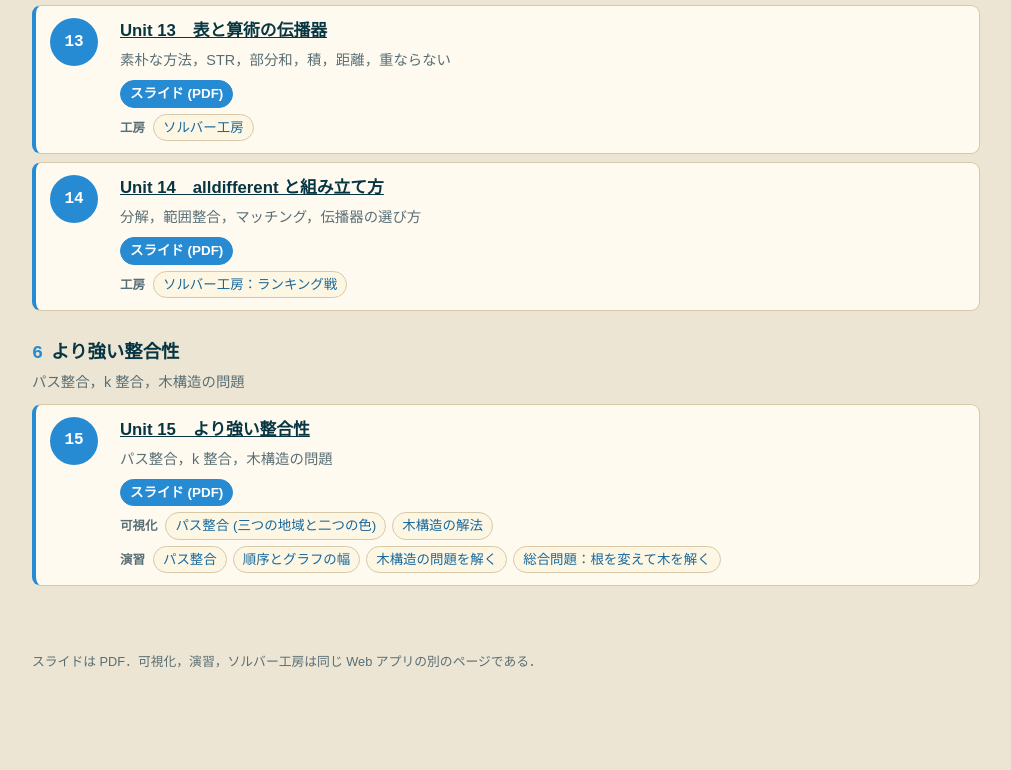
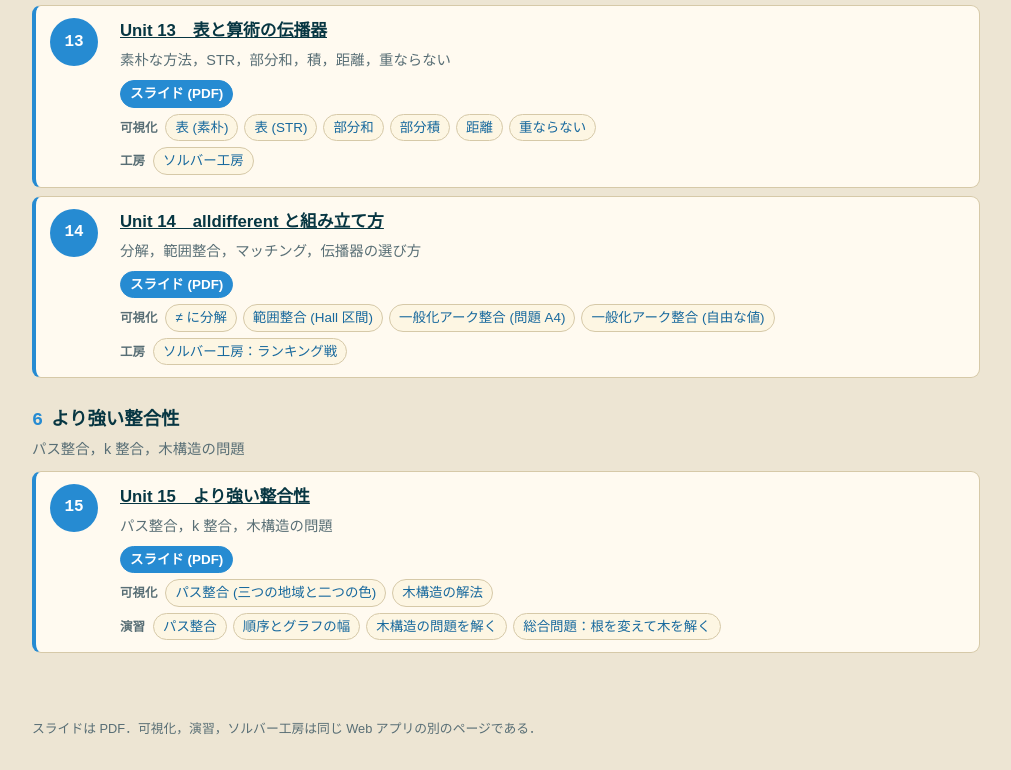
Before and after one commit to TakehideSoh/csp-units, a plain HTML site: page index.html in a window 1280 px wide. Shown: the part 3286-4056 px from the top of the page, without its empty margins (134-1145 px from the left). Before the commit the page ends 3989 px from the top, so only its background shows below. Drawn offline with Linux system fonts and the light colour scheme.

Commit message:
Index: link the new propagator visualizations from Units 13 and 14
Co-Authored-By: Claude Opus 5.5 <noreply@anthropic.com>

```diff
--- a/index.html
+++ b/index.html
@@ -83,8 +83,8 @@ footer { max-width: 980px; margin: 0 auto; padding: 0 16px 30px; color: var(--mu
 </section>
 <section class="group"><h2><span>5</span>伝播器のしくみ</h2><p>ソルバーの部品としての伝播器を一つずつ見る</p>
 <article class="unit" id="unit12"><div class="num">12</div><h3><a href="slides/unit12.pdf">Unit 12　ソルバーを部品で組む</a></h3><p class="desc">探索の骨組み，ワーク，制約の分解</p><div class="links"><div class="row"><a class="pdf" href="slides/unit12.pdf">スライド (PDF)</a></div><div class="row"><b>工房</b><a href="https://lect-krr-csp-demo-fae090bf6ba5.herokuapp.com/garage.html">ソルバー工房：ミッション 1 から</a></div></div></article>
-<article class="unit" id="unit13"><div class="num">13</div><h3><a href="slides/unit13.pdf">Unit 13　表と算術の伝播器</a></h3><p class="desc">素朴な方法，STR，部分和，積，距離，重ならない</p><div class="links"><div class="row"><a class="pdf" href="slides/unit13.pdf">スライド (PDF)</a></div><div class="row"><b>工房</b><a href="https://lect-krr-csp-demo-fae090bf6ba5.herokuapp.com/garage.html">ソルバー工房</a></div></div></article>
-<article class="unit" id="unit14"><div class="num">14</div><h3><a href="slides/unit14.pdf">Unit 14　alldifferent と組み立て方</a></h3><p class="desc">分解，範囲整合，マッチング，伝播器の選び方</p><div class="links"><div class="row"><a class="pdf" href="slides/unit14.pdf">スライド (PDF)</a></div><div class="row"><b>工房</b><a href="https://lect-krr-csp-demo-fae090bf6ba5.herokuapp.com/garage.html">ソルバー工房：ランキング戦</a></div></div></article>
+<article class="unit" id="unit13"><div class="num">13</div><h3><a href="slides/unit13.pdf">Unit 13　表と算術の伝播器</a></h3><p class="desc">素朴な方法，STR，部分和，積，距離，重ならない</p><div class="links"><div class="row"><a class="pdf" href="slides/unit13.pdf">スライド (PDF)</a></div><div class="row"><b>可視化</b><a href="https://lect-krr-csp-demo-fae090bf6ba5.herokuapp.com/index.html?pv=tnaive">表 (素朴)</a><a href="https://lect-krr-csp-demo-fae090bf6ba5.herokuapp.com/index.html?pv=str">表 (STR)</a><a href="https://lect-krr-csp-demo-fae090bf6ba5.herokuapp.com/index.html?pv=sum">部分和</a><a href="https://lect-krr-csp-demo-fae090bf6ba5.herokuapp.com/index.html?pv=prod">部分積</a><a href="https://lect-krr-csp-demo-fae090bf6ba5.herokuapp.com/index.html?pv=absdiff">距離</a><a href="https://lect-krr-csp-demo-fae090bf6ba5.herokuapp.com/index.html?pv=disj">重ならない</a></div><div class="row"><b>工房</b><a href="https://lect-krr-csp-demo-fae090bf6ba5.herokuapp.com/garage.html">ソルバー工房</a></div></div></article>
+<article class="unit" id="unit14"><div class="num">14</div><h3><a href="slides/unit14.pdf">Unit 14　alldifferent と組み立て方</a></h3><p class="desc">分解，範囲整合，マッチング，伝播器の選び方</p><div class="links"><div class="row"><a class="pdf" href="slides/unit14.pdf">スライド (PDF)</a></div><div class="row"><b>可視化</b><a href="https://lect-krr-csp-demo-fae090bf6ba5.herokuapp.com/index.html?pv=adneq">≠ に分解</a><a href="https://lect-krr-csp-demo-fae090bf6ba5.herokuapp.com/index.html?pv=adbounds">範囲整合 (Hall 区間)</a><a href="https://lect-krr-csp-demo-fae090bf6ba5.herokuapp.com/index.html?pv=adgac">一般化アーク整合 (問題 A4)</a><a href="https://lect-krr-csp-demo-fae090bf6ba5.herokuapp.com/index.html?pv=adgacfree">一般化アーク整合 (自由な値)</a></div><div class="row"><b>工房</b><a href="https://lect-krr-csp-demo-fae090bf6ba5.herokuapp.com/garage.html">ソルバー工房：ランキング戦</a></div></div></article>
 </section>
 <section class="group"><h2><span>6</span>より強い整合性</h2><p>パス整合，k 整合，木構造の問題</p>
 <article class="unit" id="unit15"><div class="num">15</div><h3><a href="slides/unit15.pdf">Unit 15　より強い整合性</a></h3><p class="desc">パス整合，k 整合，木構造の問題</p><div class="links"><div class="row"><a class="pdf" href="slides/unit15.pdf">スライド (PDF)</a></div><div class="row"><b>可視化</b><a href="https://lect-krr-csp-demo-fae090bf6ba5.herokuapp.com/index.html?a=pc&amp;p=K3">パス整合 (三つの地域と二つの色)</a><a href="https://lect-krr-csp-demo-fae090bf6ba5.herokuapp.com/index.html?a=tree&amp;p=T">木構造の解法</a></div><div class="row"><b>演習</b><a href="https://lect-krr-csp-demo-fae090bf6ba5.herokuapp.com/practice.html?lesson=p-pc">パス整合</a><a href="https://lect-krr-csp-demo-fae090bf6ba5.herokuapp.com/practice.html?lesson=t-width">順序とグラフの幅</a><a href="https://lect-krr-csp-demo-fae090bf6ba5.herokuapp.com/practice.html?lesson=t-tree">木構造の問題を解く</a><a href="https://lect-krr-csp-demo-fae090bf6ba5.herokuapp.com/practice.html?lesson=r2-tree">総合問題：根を変えて木を解く</a></div></div></article>
```
